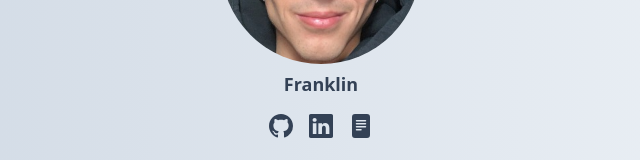
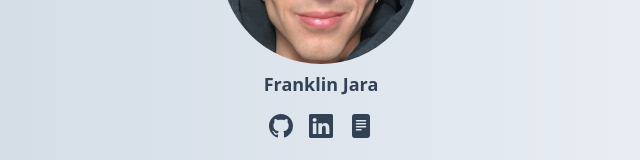
Before and after one commit to makyfj/franklinjara.dev, a Next.js app: page / in a window 1280 px wide. Shown: the part 212-372 px from the top of the page, without its empty margins (319-959 px from the left). Built offline with nearby package versions, Linux system fonts and the light colour scheme.

Commit message:
task: adding last name

```diff
--- a/src/components/main.tsx
+++ b/src/components/main.tsx
@@ -12,7 +12,7 @@ const Main = () => {
         <meta
           name="description"
           content="
-          Full Stack Developer @ Cherry Hill Programs and Student @ Adelphi University pursuing a Master{`'`}s Degree in
+          Franklin Jara is a Full Stack Developer @ Cherry Hill Programs and Student @ Adelphi University pursuing a Master{`'`}s Degree in
           Computer Science with specialization in Software Engineering.
         "
         />
@@ -26,7 +26,7 @@ const Main = () => {
             height={200}
             className="rounded-full"
           />
-          <h1 className="text-center text-lg">Franklin</h1>
+          <h1 className="text-center text-lg">Franklin Jara</h1>
         </div>
 
         <Socials />
```
